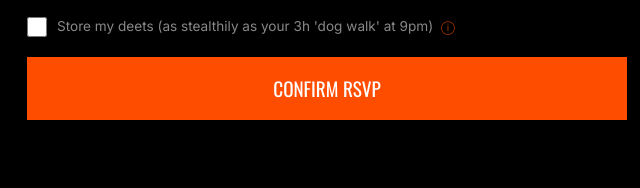
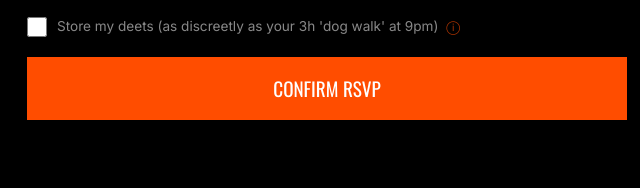
Before and after one commit to dfmore/40th-birthday-party-grove, a plain HTML site: page index.html in a window 1280 px wide. Shown: the part 4019-4207 px from the top of the page, 313-953 px from the left. Drawn offline with nearby package versions, Linux system fonts and the light colour scheme.

Commit message:
Update index.html

```diff
--- a/index.html
+++ b/index.html
@@ -109,7 +109,7 @@
 
                 <label class="consent-checkbox">
                     <input type="checkbox" name="Consent" required>
-                    <span>Store my deets (as stealthily as your 3h 'dog walk' at 9pm) <span class="info-icon" title="Your info is sent via encrypted HTTPS to Google Sheets and stored securely. We'll only use it for this event.">ⓘ</span></span>
+                    <span>Store my deets (as discreetly as your 3h 'dog walk' at 9pm) <span class="info-icon" title="Your info is sent via encrypted HTTPS to Google Sheets and stored securely. We'll only use it for this event.">ⓘ</span></span>
                 </label>
 
                 <button type="submit" class="btn">Confirm RSVP</button>
```
